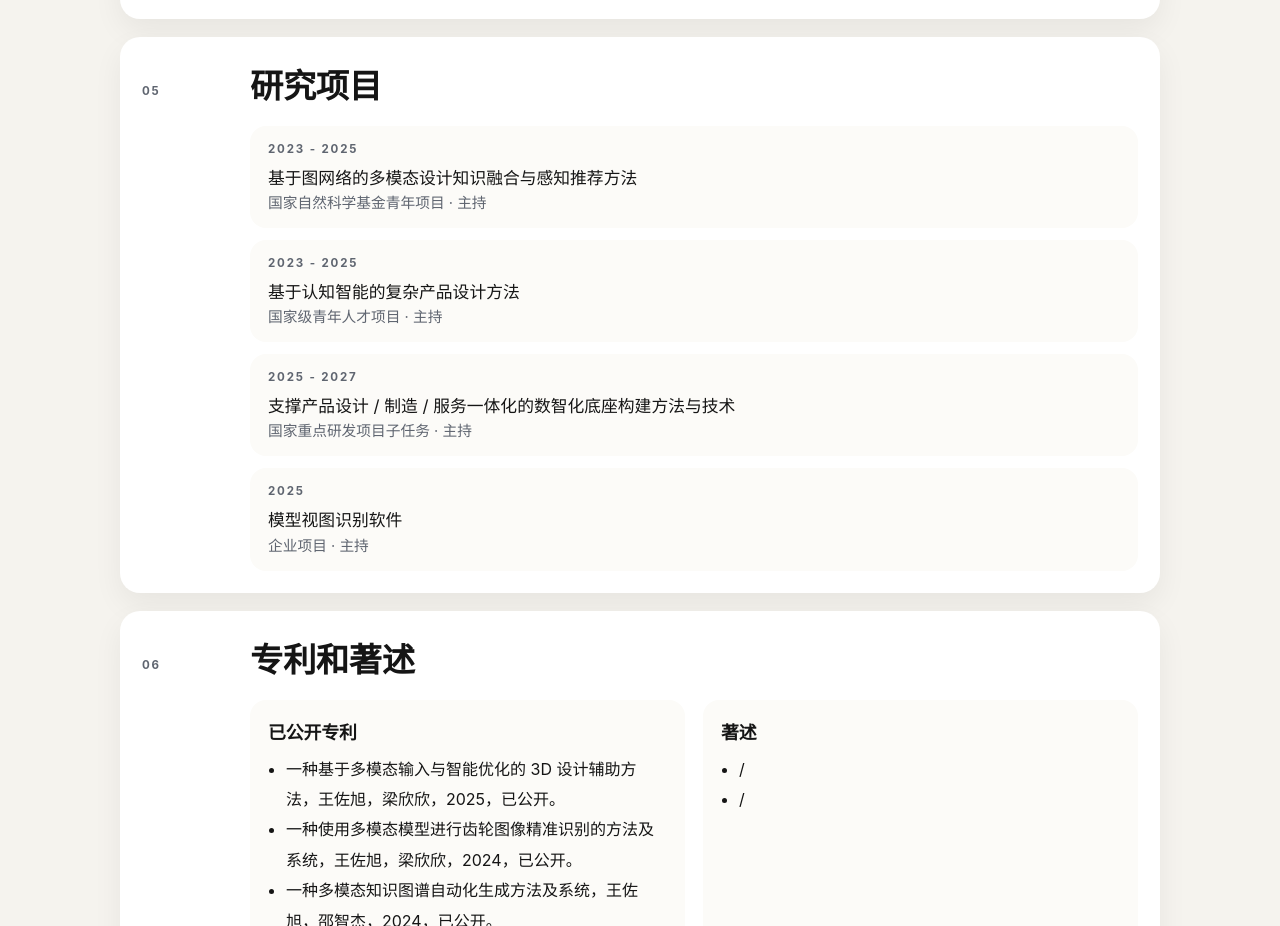
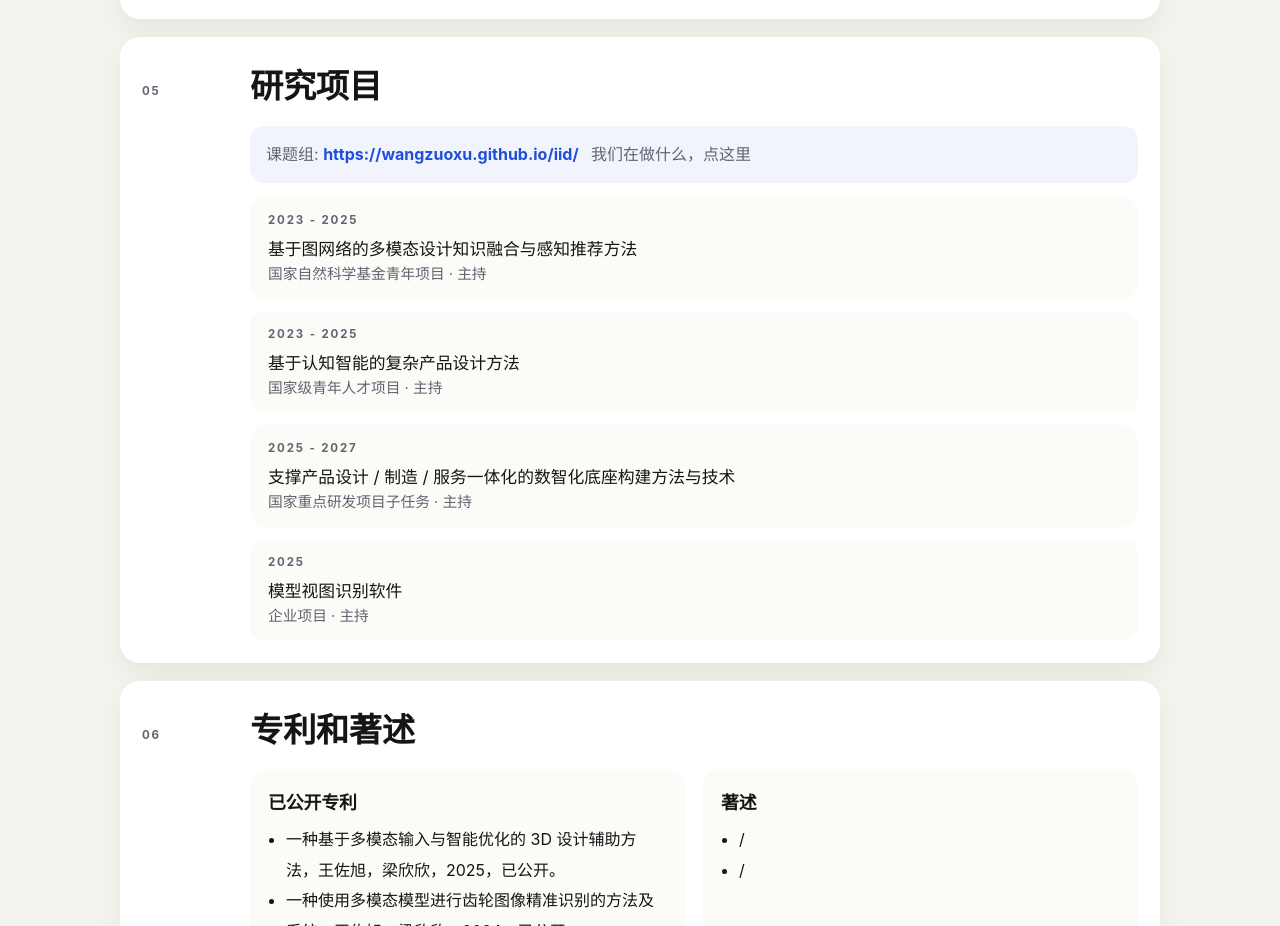
Before and after one commit to wangzuoxu/wangzuoxu.github.io, an Eleventy site: page src/index.njk in a window 1280 px wide. Shown: the part 2313-3239 px from the top of the page. Built offline with nearby package versions, Linux system fonts and the light colour scheme; Eleventy itself is replaced by a stand-in of ours; files that its build step writes are made by us from their sources.

```diff
--- a/src/_data/site.js
+++ b/src/_data/site.js
@@ -19,6 +19,8 @@ const zh = {
     demoTitle: "Demo 演示区",
     videoLabel: "视频位置",
     videoText: "这里预留用于放置项目演示视频、录屏或嵌入播放器。",
+    projectsGroupLabel: "课题组",
+    projectsCallout: "我们在做什么，点这里",
     publicationsMore: "展开更多论文",
   },
   hero: {
@@ -240,6 +242,8 @@ const en = {
     demoTitle: "Demo",
     videoLabel: "Video placeholder",
     videoText: "This space is reserved for a project demo video, screen recording, or embedded player.",
+    projectsGroupLabel: "Research Group",
+    projectsCallout: "What we are doing, click here",
     publicationsMore: "Show more publications",
   },
   hero: {
--- a/src/_includes/partials/home-page.njk
+++ b/src/_includes/partials/home-page.njk
@@ -164,6 +164,11 @@
   <section class="section" id="projects">
     {{ sectionHeading(locale.sections.projects.index, locale.sections.projects.title) }}
     <div class="section-body">
+      <p class="projects-callout">
+        {{ locale.ui.projectsGroupLabel }}:
+        <a href="https://wangzuoxu.github.io/iid/">https://wangzuoxu.github.io/iid/</a>
+        <span class="projects-callout-note">{{ locale.ui.projectsCallout }}</span>
+      </p>
       <div class="project-list">
         {% for item in locale.sections.projects.items %}
           <article class="project-item">
--- a/styles.css
+++ b/styles.css
@@ -332,6 +332,24 @@ h1 {
   gap: 12px;
 }
 
+.projects-callout {
+  margin: 0 0 14px;
+  padding: 14px 16px;
+  border-radius: 14px;
+  background: rgba(31, 78, 216, 0.06);
+  color: var(--muted);
+  line-height: 1.8;
+}
+
+.projects-callout a {
+  color: var(--accent);
+  font-weight: 700;
+}
+
+.projects-callout-note {
+  margin-left: 8px;
+}
+
 .project-item {
   padding: 16px 18px;
   background: var(--panel-soft);
```
